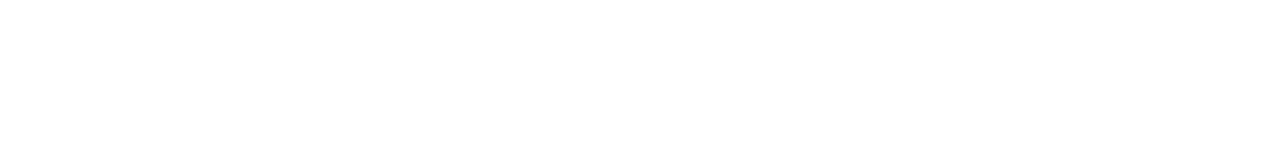
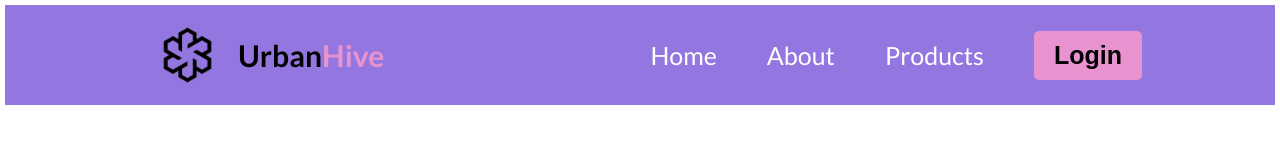
Before and after one commit to WEB-Imran-Hossain/ecommerce-website-design-one, a plain HTML site: page index.html in a window 1280 px wide. Drawn offline with Linux system fonts and the light colour scheme.

Commit message:
added navbar

```diff
--- a/index.html
+++ b/index.html
@@ -5,8 +5,33 @@
     <meta name="viewport" content="width=device-width, initial-scale=1.0">
     <title>UrbanHive</title>
     <link rel="stylesheet" href="./styles/style.css">
+    <link rel="preconnect" href="https://fonts.googleapis.com">
+<link rel="preconnect" href="https://fonts.gstatic.com" crossorigin>
+<link href="https://fonts.googleapis.com/css2?family=Lato:wght@400;700&family=Open+Sans:wght@400;700;800&family=PT+Sans:wght@400;700&family=Poppins:wght@400;500;600;700&family=Roboto:wght@400;500;700&family=Work+Sans:wght@400;600;700&display=swap" rel="stylesheet">
 </head>
 <body>
+    <header>
+        <!-- navbar section start here -->
+            <nav class="nav-container">
 
+                <div class="logo-container">
+                    <img src="./resources/nav-image/urban-hive.png" alt="">
+                    <p>Urban<span class="title-color">Hive</span></p>
+                </div>
+
+                <div class="menu-container">
+                    <ul>
+                        <li class="menu-item"><a href="#"></a>Home</li>
+                        <li class="menu-item"><a href="#"></a>About</li>
+                        <li class="menu-item"><a href="#"></a>Products</li>
+                        <button class="log-btn">Login</button>
+                    </ul>
+                </div>
+
+            </nav>
+         <!-- navbar section end here -->
+    </header>
+    <main></main>
+    <footer></footer>
 </body>
 </html>
--- a/styles/style.css
+++ b/styles/style.css
@@ -0,0 +1,90 @@
+@import url('https://fonts.googleapis.com/css2?family=Lato:wght@400;700&family=Open+Sans:wght@400;700;800&family=PT+Sans:wght@400;700&family=Poppins:wght@400;500;600;700&family=Roboto:wght@400;500;700&family=Work+Sans:wght@400;600;700&display=swap');
+/* CSS Variables */
+:root {
+    --normal-font: 400;
+    --bold-font: 700;
+    --primary-color: #e893cf;
+    --secondary-color: #9376e0;
+    /* --line-height: 1.7rem;
+    --transition: 0.4s ease-in; */
+  }
+
+  /* Smooth scroll effect */
+html {
+    scroll-behavior: smooth;
+  }
+
+ /* Resets */
+* {
+    margin: 0;
+    padding: 0;
+    box-sizing: border-box;
+    /* transition: var(--transition); */
+  }
+
+  body {
+    font-family: "Lato", sans-serf;
+  }
+
+  ul li {
+    list-style-type: none;
+  }
+
+  a {
+    text-decoration: none;
+    /* color: var(--primary-color); */
+  }
+
+  a:hover {
+    /* color: var(--secondary-color); */
+  }
+
+.nav-container{
+    display: flex;
+    align-items: center;
+    justify-content: space-around;
+    background-color: var(--secondary-color);
+    margin: 5px;
+}
+
+.logo-container{
+    display: flex;
+    align-items: center;
+}
+
+.logo-container img{
+    width: 100px;
+    object-fit: cover;
+}
+
+.logo-container p{
+    font-size: 30px;
+    font-weight: var(--bold-font);
+
+}
+.title-color{
+    color: var(--primary-color)
+}
+
+.menu-container ul{
+    display: flex;
+    align-items: center;
+    gap:50px;
+    cursor: pointer;
+}
+
+.menu-item{
+    font-size: 25px;
+    color: #FFF;
+}
+
+.log-btn{
+    background-color: var(--primary-color);
+    padding: 10px 20px;
+    font-size: 25px;
+    font-weight: var(--bold-font);
+    border-radius: 5px;
+    color: #000000;
+    text-align: center;
+    border: none;
+}
```
